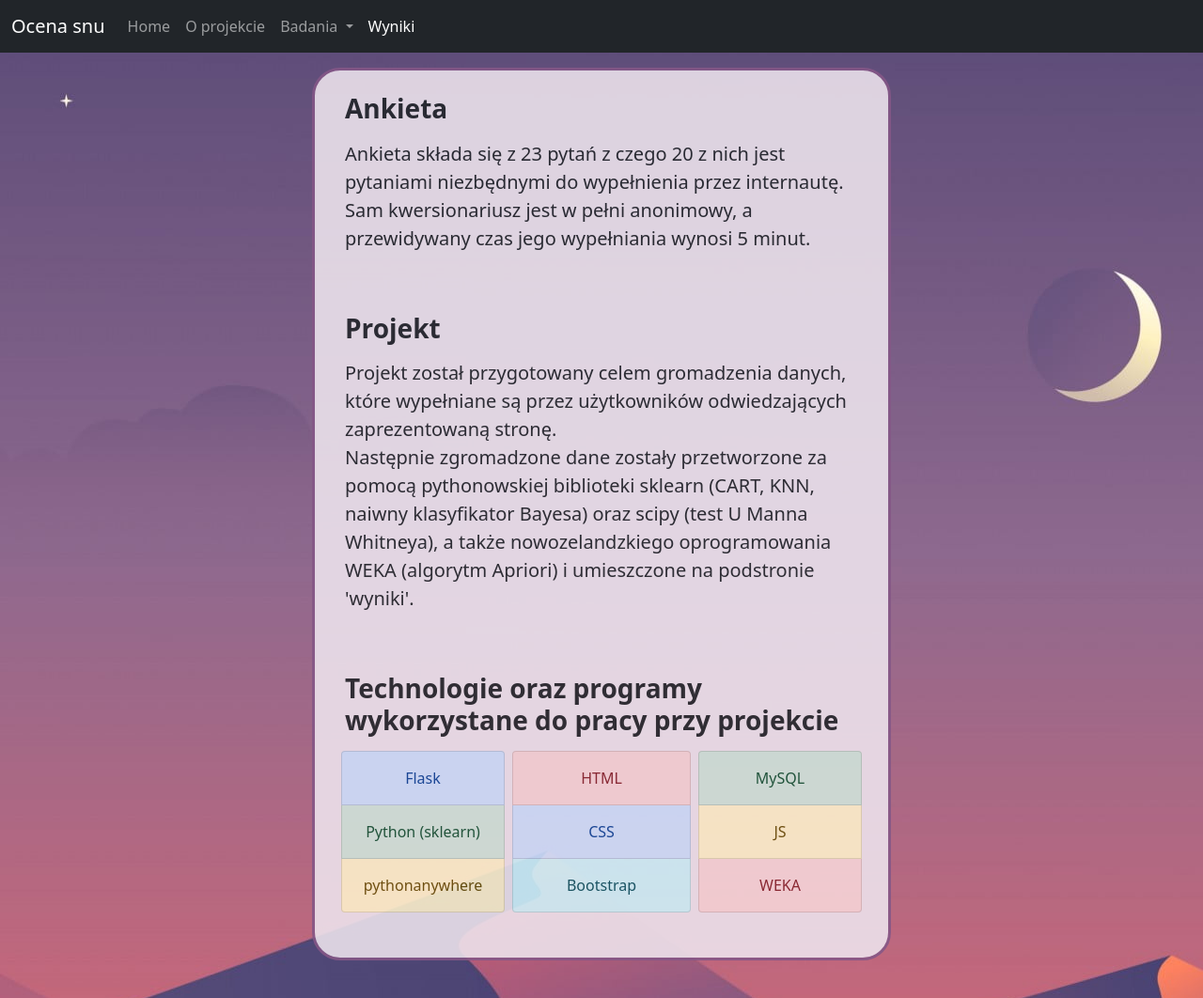
After one commit to MichWozPol/Sleep_Disorders_Assessment, a Flask app: page /wyniki in a window 1280 px wide. The commit adds this page. Shown: the whole page at 94% size. Run offline with Flask 2, Linux system fonts and the light colour scheme; parts of the project's set-up code (start-up, migrations or seed data) failed here and were passed over; some libraries are stand-ins or nearby versions.

Commit message:
correct top margins

```diff
--- a/sleep_disorders/templates/errors/403.html
+++ b/sleep_disorders/templates/errors/403.html
@@ -24,7 +24,7 @@
     background-attachment: fixed;
     background-position: center;
     min-height: 100vh;">
-        <div class="row w-50 pt-4 pb-3 d-inline-block d-none d-lg-block">
+        <div class="row w-50 pt-4 pb-3 mt-5 d-inline-block d-none d-lg-block">
             <div class = "row w-95 mx-auto">
                 <div class="text-holder-container rounded-lg border border-3 mb-4 px-4" style="border-radius: 30px; background-color: #eee5ee; border-color:#855787 !important; opacity: 0.88; filter: brightness(100%);">
                     <div class="pt-3 px-2">
@@ -34,7 +34,7 @@
             </div>
         </div>
 
-        <div class="row pt-4 pb-3 px-4 d-inline-block d-lg-none">
+        <div class="row pt-4 pb-3 px-4 mt-5 d-inline-block d-lg-none">
             <div class = "row w-95 mx-auto">
                 <div class="text-holder-container rounded-lg border border-3 mb-4 px-4" style="border-radius: 30px; background-color: #eee5ee; border-color:#855787 !important; opacity: 0.88; filter: brightness(100%);">
                     <div class="pt-3 px-2">
--- a/sleep_disorders/templates/errors/404.html
+++ b/sleep_disorders/templates/errors/404.html
@@ -24,7 +24,7 @@
     background-attachment: fixed;
     background-position: center;
     min-height: 100vh;">
-        <div class="row pt-4 pb-3 px-4 d-inline-block d-none d-lg-block">
+        <div class="row pt-4 pb-3 px-4 mt-5 d-inline-block d-none d-lg-block">
             <div class = "row w-95 mx-auto">
                 <div class="text-holder-container rounded-lg border border-3 mb-4 px-4" style="border-radius: 30px; background-color: #eee5ee; border-color:#855787 !important; opacity: 0.88; filter: brightness(100%);">
                     <div class="pt-3 px-2">
@@ -34,7 +34,7 @@
             </div>
         </div>
 
-        <div class="row pt-4 pb-3 px-4 d-inline-block d-lg-none">
+        <div class="row pt-4 pb-3 px-4 mt-5 d-inline-block d-lg-none">
             <div class = "row w-95 mx-auto">
                 <div class="text-holder-container rounded-lg border border-3 mb-4 px-4" style="border-radius: 30px; background-color: #eee5ee; border-color:#855787 !important; opacity: 0.88; filter: brightness(100%);">
                     <div class="pt-3 px-2">
--- a/sleep_disorders/templates/errors/500.html
+++ b/sleep_disorders/templates/errors/500.html
@@ -24,7 +24,7 @@
     background-attachment: fixed;
     background-position: center;
     min-height: 100vh;">
-        <div class="row w-50 pt-4 pb-3 d-inline-block d-none d-lg-block">
+        <div class="row w-50 pt-4 pb-3 mt-5 d-inline-block d-none d-lg-block">
             <div class = "row w-95 mx-auto">
                 <div class="text-holder-container rounded-lg border border-3 mb-4 px-4" style="border-radius: 30px; background-color: #eee5ee; border-color:#855787 !important; opacity: 0.88; filter: brightness(100%);">
                     <div class="pt-3 px-2">
@@ -34,7 +34,7 @@
             </div>
         </div>
 
-        <div class="row pt-4 pb-3 px-4 d-inline-block d-lg-none">
+        <div class="row pt-4 pb-3 px-4 mt-5 d-inline-block d-lg-none">
             <div class = "row w-95 mx-auto">
                 <div class="text-holder-container rounded-lg border border-3 mb-4 px-4" style="border-radius: 30px; background-color: #eee5ee; border-color:#855787 !important; opacity: 0.88; filter: brightness(100%);">
                     <div class="pt-3 px-2">
--- /dev/null
+++ b/sleep_disorders/templates/results.html
@@ -0,0 +1,106 @@
+{% extends "base.html" %}
+
+{% block title %}
+       Wyniki - Ocena Snu
+{% endblock title %}
+
+{% block sub_home %}
+    <a class="nav-link" href="{{ url_for('home')}}">Home</a>
+{% endblock sub_home %}
+
+{% block sub_about %}
+    <a class="nav-link" href="{{ url_for('about')}}">O projekcie</a>
+{% endblock sub_about %}
+
+{% block sub_results %}
+    <a class="nav-link active" aria-current="page" href="{{ url_for('results')}}">Wyniki</a>
+{% endblock sub_results %}
+
+{% block content %}
+  <div class="d-flex justify-content-center bg-light"
+    style = "
+    background-image: url('static/images/background_night.jpg');
+    background-attachment: fixed;
+    background-position: center;
+    min-height: 100vh;">
+        <div class="row w-50 pt-4 pb-3 mt-5 d-inline-block d-none d-lg-block">
+            <div class = "row w-95 mx-auto">
+                <div class="question-answer-container rounded-lg border border-3 mb-4 px-4" style="border-radius: 30px; background-color: #eee5ee; border-color:#855787 !important; opacity: 0.88; filter: brightness(100%);">
+                    <div class="question-container pt-3 px-2">
+                        <article>
+                             <p class="h3 fw-bold pt-2 pb-2"> Ankieta </p>
+                             <p class="fs-5 pb-5">
+                                Ankieta składa się z 23 pytań z czego 20 z nich jest pytaniami niezbędnymi do wypełnienia przez internautę.
+                                Sam kwersionariusz jest w pełni anonimowy, a przewidywany czas jego wypełniania wynosi 5 minut. <br>
+                            </p>
+                            <p class="h3 fw-bold pt-0 pb-2"> Projekt </p>
+                             <p class="fs-5 pb-5">
+                                Projekt został przygotowany celem gromadzenia danych, które wypełniane są przez użytkowników odwiedzających zaprezentowaną stronę. </br>
+                                Następnie zgromadzone dane zostały przetworzone za pomocą pythonowskiej biblioteki sklearn (CART, KNN, naiwny klasyfikator Bayesa) oraz scipy (test U Manna Whitneya), a także
+                                nowozelandzkiego oprogramowania WEKA (algorytm Apriori) i umieszczone na podstronie 'wyniki'.
+                            </p>
+                            <p class="h3 fw-bold pb-2">Technologie oraz programy wykorzystane do pracy przy projekcie </p>
+                            <div class="row pb-5">
+                                <div class="col-4 px-2">
+                                    <div class="list-group">
+                                        <a href="https://flask.palletsprojects.com/en/1.1.x/" target="_blank" class="list-group-item list-group-item-action list-group-item-primary"><p class="text-center py-2 my-0">Flask</p></a>
+                                        <a href="https://www.python.org" target="_blank" class="list-group-item list-group-item-action list-group-item-success"><p class="text-center py-2 my-0">Python (sklearn)</p></a>
+                                        <a href="https://www.pythonanywhere.com" target="_blank" class="list-group-item list-group-item-action list-group-item-warning"><p class="text-center py-2 my-0">pythonanywhere</p></a>
+                                    </div>
+                                </div>
+                                <div class="col-4 px-0">
+                                    <div class="list-group">
+                                        <a href="https://html.spec.whatwg.org/multipage/" target="_blank" class="list-group-item list-group-item-action list-group-item-danger"><p class="text-center py-2 my-0">HTML</p></a>
+                                        <a href="https://www.w3.org/TR/css/" target="_blank" class="list-group-item list-group-item-action list-group-item-primary"><p class="text-center py-2 my-0">CSS</p></a>
+                                        <a href="https://getbootstrap.com" target="_blank" class="list-group-item list-group-item-action list-group-item-info"><p class="text-center py-2 my-0">Bootstrap</p></a>
+                                    </div>
+                                </div>
+                                <div class="col-4 px-2">
+                                    <div class="list-group">
+                                        <a href="https://www.mysql.com" target="_blank" class="list-group-item list-group-item-action list-group-item-success"><p class="text-center py-2 my-0">MySQL</p></a>
+                                        <a href="https://www.javascript.com" target="_blank" class="list-group-item list-group-item-action list-group-item-warning"><p class="text-center py-2 my-0">JS</p></a>
+                                        <a href="https://www.cs.waikato.ac.nz/~ml/weka/" target="_blank" class="list-group-item list-group-item-action list-group-item-danger"><p class="text-center py-2 my-0">WEKA</p></a>
+                                    </div>
+                                </div>
+                            </div>
+                        </article>
+                    </div>
+                </div>
+            </div>
+        </div>
+
+        <div class="row w pt-4 pb-3 mt-5 d-inline-block d-lg-none px-3" style="max-width: 100% !important;">
+            <div class = "row w-95 mx-auto">
+                <div class="question-answer-container rounded-lg border border-3 mb-4 px-4" style="border-radius: 30px; background-color: #eee5ee; border-color:#855787 !important; opacity: 0.88; filter: brightness(100%);">
+                    <div class="question-container pt-3 px-2">
+                        <article>
+                             <p class="h3 fw-bold pt-2 pb-2"> Ankieta </p>
+                             <p class="fs-5 pb-4">
+                                Ankieta składa się z 23 pytań z czego 20 z nich jest pytaniami niezbędnymi do wypełnienia przez internautę.
+                                Sam kwersionariusz jest w pełni anonimowy, a przewidywany czas jego wypełniania wynosi 5 minut. <br>
+                            </p>
+                            <p class="h3 fw-bold pt-0 pb-2"> Projekt </p>
+                             <p class="fs-5 pb-4">
+                                Projekt został przygotowany celem gromadzenia danych, które wypełniane są przez użytkowników odwiedzających zaprezentowaną stronę. </br>
+                                Następnie zgromadzone dane zostały przetworzone za pomocą pythonowskiej biblioteki sklearn (CART, KNN, naiwny klasyfikator Bayesa) oraz scipy (test U Manna Whitneya), a także
+                                nowozelandzkiego oprogramowania WEKA (algorytm Apriori) i umieszczone na podstronie 'wyniki'.
+                            </p>
+                            <p class="h3 fw-bold pb-2">Technologie oraz programy wykorzystane do pracy przy projekcie </p>
+                            <div class="list-group py-2">
+                                <a href="https://flask.palletsprojects.com/en/1.1.x/" target="_blank" class="list-group-item list-group-item-action list-group-item-primary"><p class="text-center py-2 my-0">Flask</p></a>
+                                <a href="https://www.python.org" target="_blank" class="list-group-item list-group-item-action list-group-item-success"><p class="text-center py-2 my-0">Python (sklearn)</p></a>
+                                <a href="https://www.pythonanywhere.com" target="_blank" class="list-group-item list-group-item-action list-group-item-warning"><p class="text-center py-2 my-0">pythonanywhere</p></a>
+                                <a href="https://html.spec.whatwg.org/multipage/" target="_blank" class="list-group-item list-group-item-action list-group-item-danger"><p class="text-center py-2 my-0">HTML</p></a>
+                                <a href="https://www.w3.org/TR/css/" target="_blank" class="list-group-item list-group-item-action list-group-item-primary"><p class="text-center py-2 my-0">CSS</p></a>
+                                <a href="https://getbootstrap.com" target="_blank" class="list-group-item list-group-item-action list-group-item-info"><p class="text-center py-2 my-0">Bootstrap</p></a>
+                                <a href="https://www.mysql.com" target="_blank" class="list-group-item list-group-item-action list-group-item-success"><p class="text-center py-2 my-0">MySQL</p></a>
+                                <a href="https://www.javascript.com" target="_blank" class="list-group-item list-group-item-action list-group-item-warning"><p class="text-center py-2 my-0">JS</p></a>
+                                <a href="https://www.cs.waikato.ac.nz/~ml/weka/" target="_blank" class="list-group-item list-group-item-action list-group-item-danger"><p class="text-center py-2 my-0">WEKA</p></a>
+                            </div>
+                        </article>
+                    </div>
+                </div>
+            </div>
+        </div>
+    </div>
+{% endblock content %}
```
